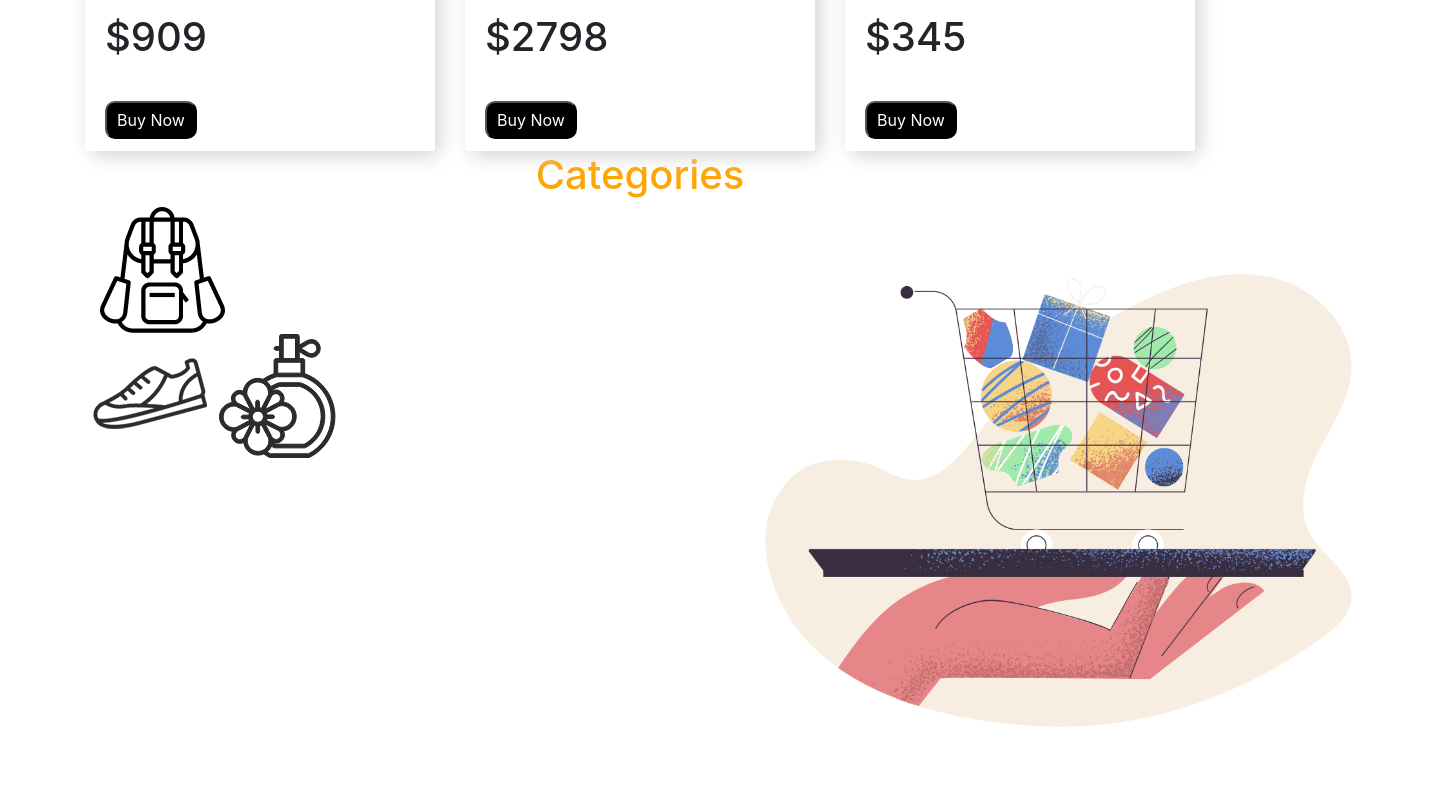
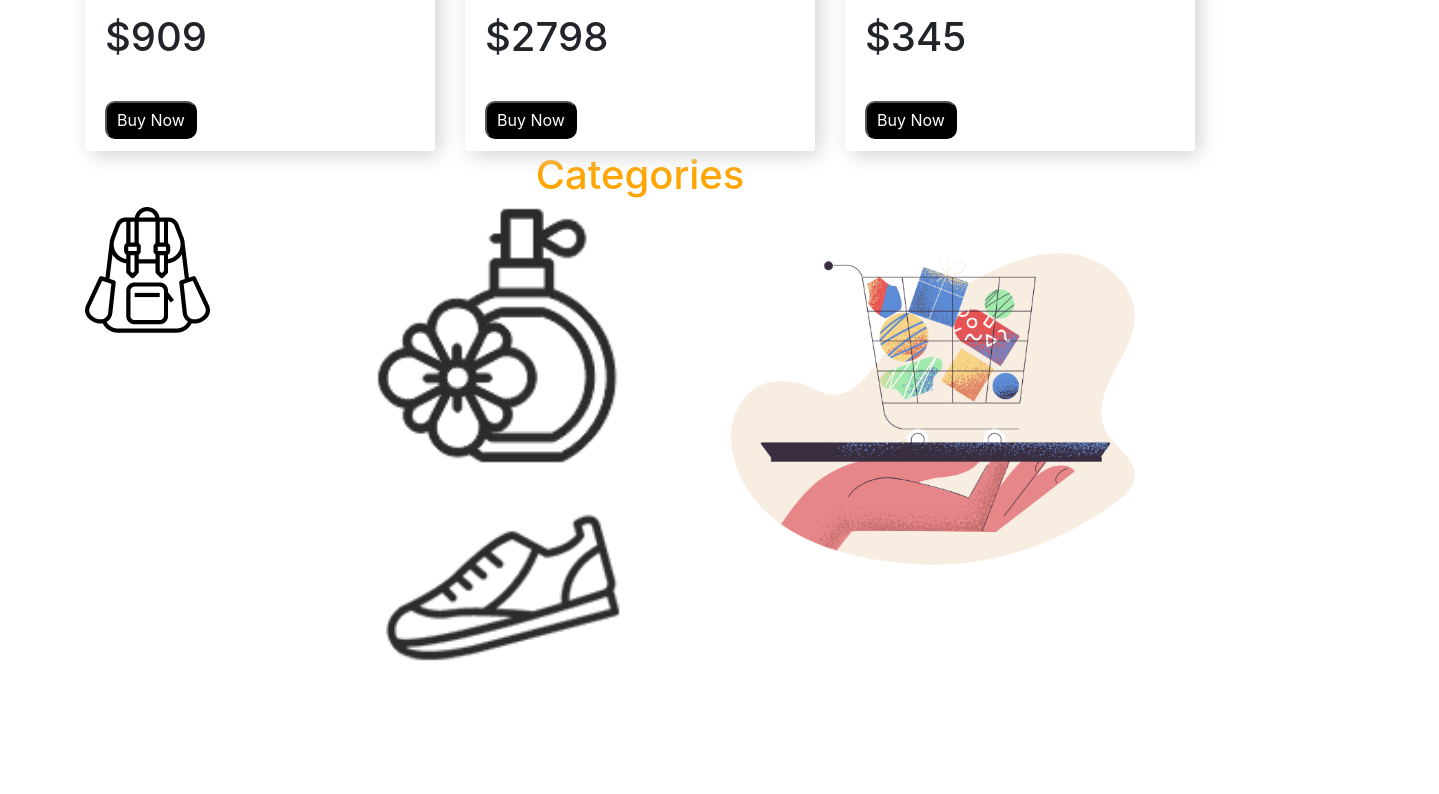
Before and after one commit to hasan120328/hot-gadgets, a plain HTML site: page index.html in a window 1280 px wide. Shown: the part 1770-2564 px from the top of the page, 1439 px wide, since content can reach past the window. After the commit the page ends 2491 px from the top, so only its background shows below. Drawn offline with nearby package versions, Linux system fonts and the light colour scheme.

Commit message:
finished hot gadget

```diff
--- a/index.html
+++ b/index.html
@@ -177,20 +177,29 @@
   </div>
 </section>
 
-<div class="d-flex  justify-content-center">
-  <h1 style="color: orange;">Categories</h1>
-</div>
 
-<div class="container">
-  <div class="row">
-    <div class="col-md-6">
-      <div class="col-md-3"><img src="images/Categories/bag.png" alt=""></div>
-      <img src="images/Categories/shoe.png" alt="">
-      <img src="images/Categories/perfume.png" alt="">
+
+
+
+<section>
+  <div class="d-flex  justify-content-center">
+    <h1 style="color: orange;">Categories</h1>
+  </div>
+  <div class="container">
+    <div class="row">
+      <div class="col-md-3">
+        <img src="images/Categories/bag.png" alt="">
+      </div>
+      <div class="col-md-3 d-flex flex-column">
+        <img src="images/Categories/perfume.png" alt="">
+        <img src="images/Categories/shoe.png" alt="">
+      </div>
+      <div class="col-md-6">
+      <img src="images/Categories/pale-order.png" class="img-fluid" alt="Responsive image">
+    </col-md-6>
     </div>
-    <div class="col-md-6 "><img src="images/Categories/pale-order.png" alt=""></div>
   </div>
-</div>
+</section>
 
     <script src="https://code.jquery.com/jquery-3.5.1.slim.min.js" integrity="sha384-DfXdz2htPH0lsSSs5nCTpuj/zy4C+OGpamoFVy38MVBnE+IbbVYUew+OrCXaRkfj" crossorigin="anonymous"></script>
 <script src="https://cdn.jsdelivr.net/npm/popper.js@1.16.0/dist/umd/popper.min.js" integrity="sha384-Q6E9RHvbIyZFJoft+2mJbHaEWldlvI9IOYy5n3zV9zzTtmI3UksdQRVvoxMfooAo" crossorigin="anonymous"></script>
```
